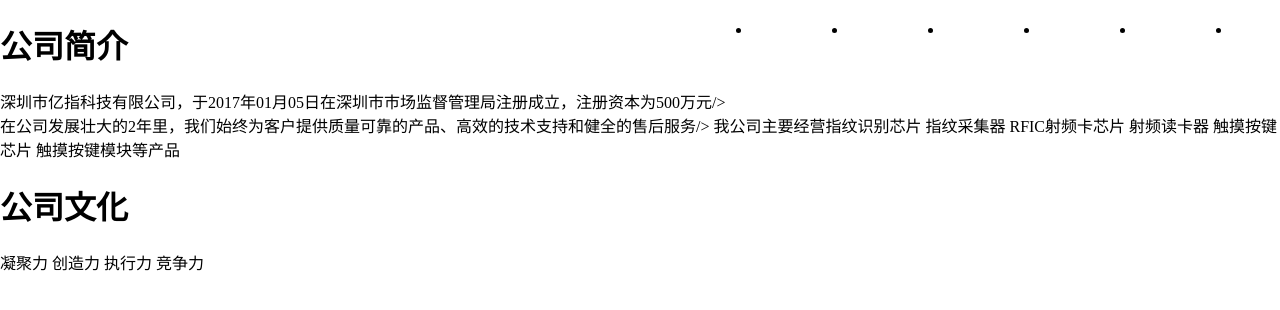
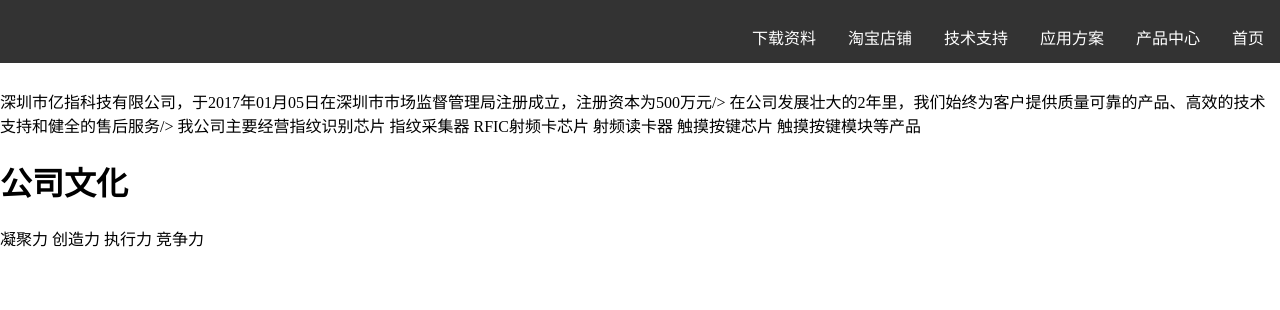
Before and after one commit to easyfp/easyfp.github.io, a Jekyll site: the page about.html, which Jekyll copies as it is, in a window 1280 px wide. Shown: the top 310 px of the page. Built offline with Jekyll 4.4.1, drawn with Linux system fonts in a browser that asks for light colours.

Commit message:
Update about.html

```diff
--- a/about.html
+++ b/about.html
@@ -40,7 +40,8 @@ li a:hover:not(.active) {
 </style>
 </head>
 <body>
-
+                  <div class="collapse navbar-collapse" id="bs-example-navbar-collapse-1">
+            <ul class="nav navbar-nav navbar-right">
                 <li>
                     <a class="page-scroll" style="padding-top:25px;" href="http://www.fppass.com">首页</a>
                 </li>
```
